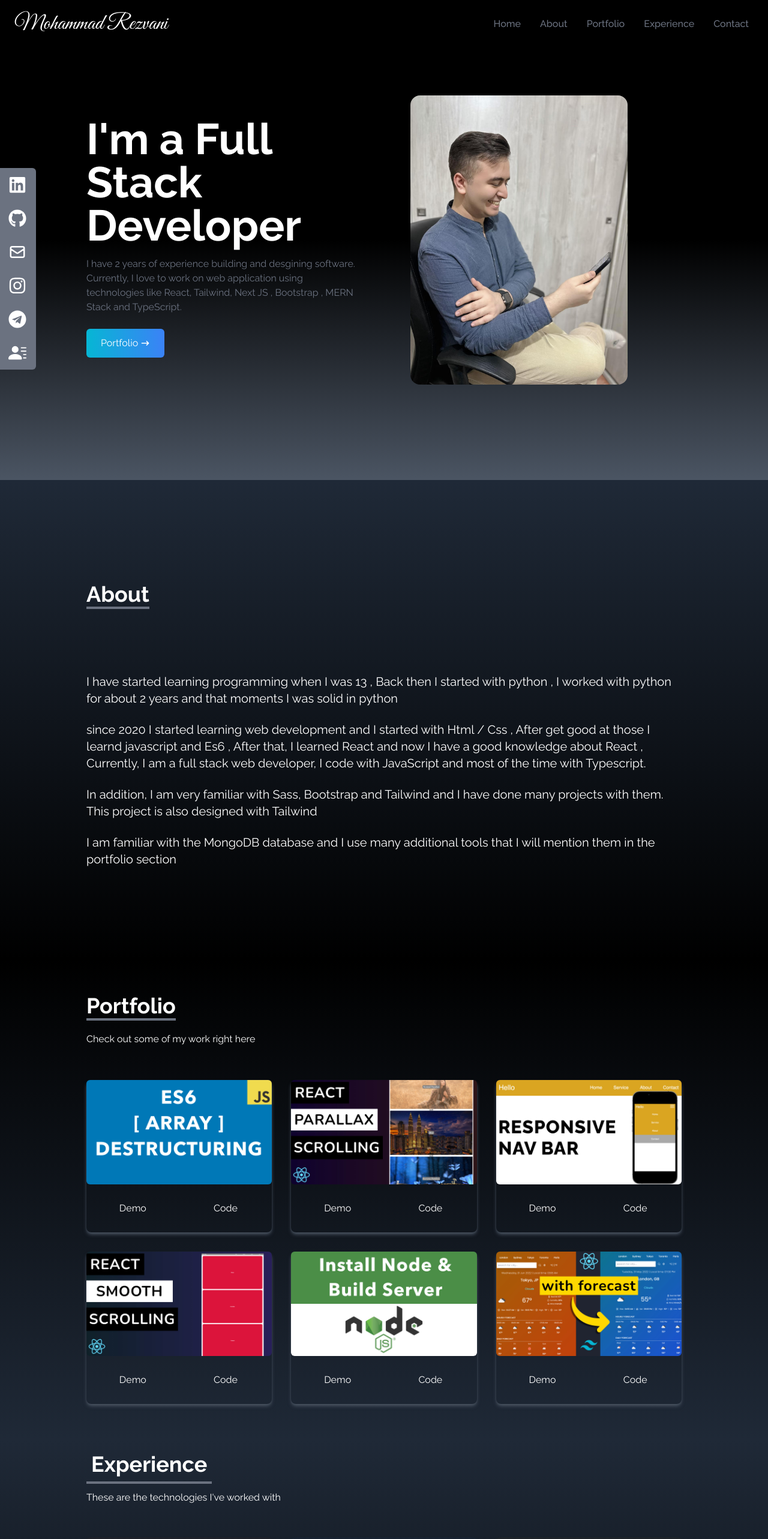
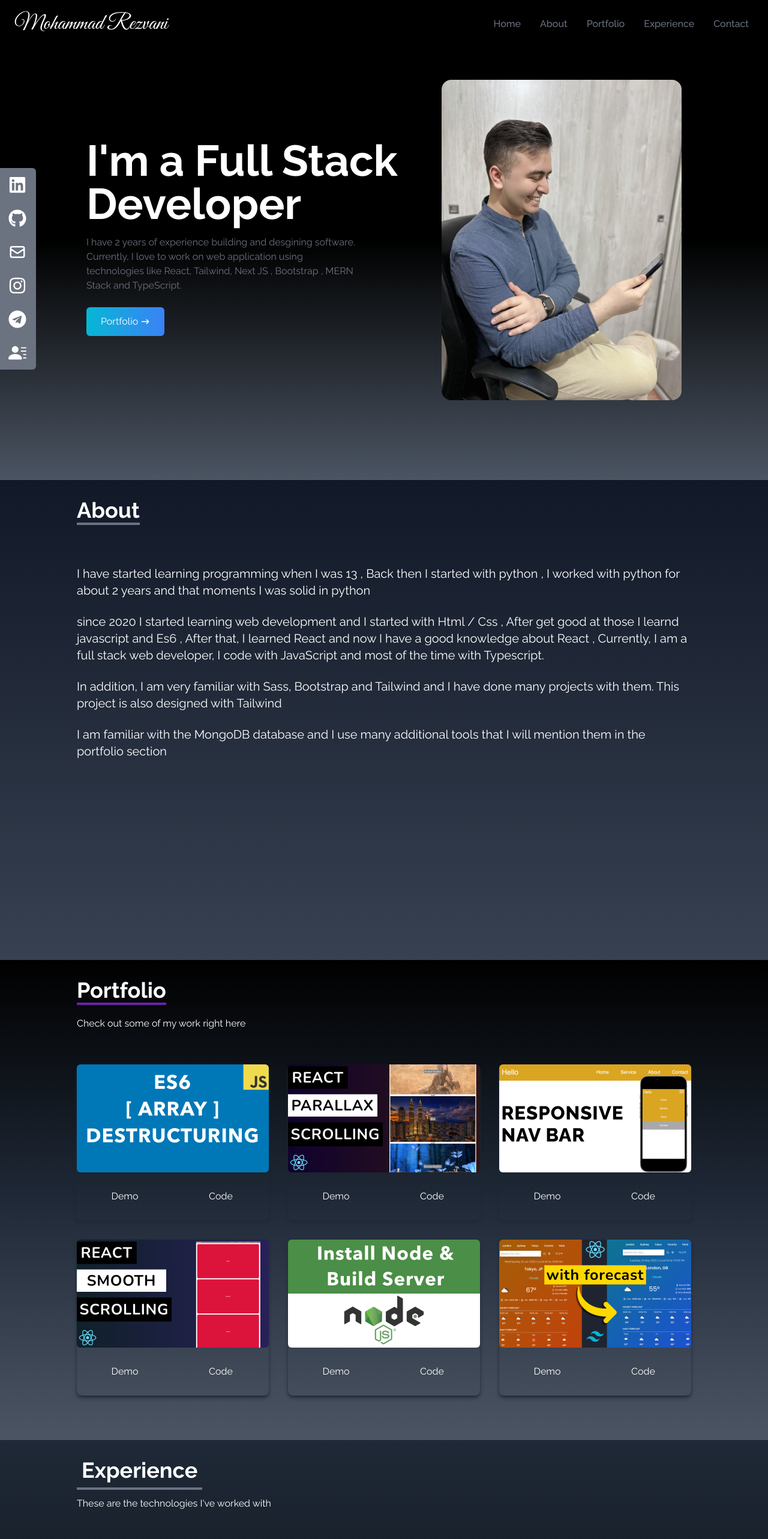
Before and after one commit to ImagineNo1/PortFolio, a React (Create React App) app: page / in a window 1280 px wide. Shown: the top 2565 px of the page at 60% size. Built offline with nearby package versions, Linux system fonts and the light colour scheme.

Commit message:
Responsived

```diff
--- a/src/components/About.jsx
+++ b/src/components/About.jsx
@@ -4,15 +4,15 @@ const About = () => {
   return (
     <div
       name="about"
-      className="w-full h-screen bg-gradient-to-b from-gray-800 to-black text-white"
+      className="pt-[30px] pb-9 w-full md:min-h-screen bg-gradient-to-b from-gray-900 to-gray-700 text-white"
     >
-      <div className="max-w-screen-lg p-4 mx-auto flex flex-col justify-center w-full h-full pb-20 md:pb-0">
-        <div className="pb-8 pt-10 md:pt-0">
+      <div className="w-[80%] mx-auto">
+        <div className="pb-8">
           <p className="text-4xl font-bold inline border-b-4 border-gray-500">
             About
           </p>
         </div>
-        <p className="text-xl mt-20">
+        <p className="text-xl mt-10">
           I have started learning programming when I was 13 , Back then I
           started with python , I worked with python for about 2 years and that
           moments I was solid in python
--- a/src/components/Contact.jsx
+++ b/src/components/Contact.jsx
@@ -4,9 +4,9 @@ const Contact = () => {
   return (
     <div
       name="contact"
-      className="w-full h-screen bg-gradient-to-b from-black to-gray-800 p-4 text-white"
+      className="w-full md:min-h-screen bg-gradient-to-b from-gray-700 to-black p-4 text-white"
     >
-      <div className="flex flex-col p-4 justify-center max-w-screen-lg mx-auto h-full">
+      <div className="w-[80%] mx-auto">
         <div className="pb-8">
           <p className="text-4xl font-bold inline border-b-4 border-gray-500">
             Contact
--- a/src/components/Experience.jsx
+++ b/src/components/Experience.jsx
@@ -92,9 +92,9 @@ const Experience = () => {
   return (
     <div
       name="experience"
-      className="bg-gradient-to-b from-gray-800 to-black w-full h-screen pt-10"
+      className="bg-gradient-to-b from-gray-800 to-black w-full md:min-h-screen py-[30px] text-white"
     >
-      <div className="max-w-screen-lg mx-auto p-4 flex flex-col justify-center w-full h-full text-white pb-36 md:pb-0">
+      <div className="w-[80%] mx-auto">
         <div>
           <p className="text-4xl font-bold border-b-4 border-gray-500 p-2 inline">
             Experience
--- a/src/components/Home.jsx
+++ b/src/components/Home.jsx
@@ -9,8 +9,8 @@ const Home = () => {
       name="home"
       className="w-full h-screen bg-gradient-to-b from-black via-black to-gray-600"
     >
-      <div className=" max-w-screen-lg mx-auto lg:flex items-center justify-center h-full px-4 ">
-        <div className="flex flex-col justify-center h-full">
+      <div className="mx-auto w-[80%] flex items-center justify-between h-full px-4 ">
+        <div>
           <h2 className="text-4xl sm:text-7xl font-bold text-white">
             I'm a Full Stack Developer
           </h2>
@@ -33,13 +33,12 @@ const Home = () => {
             </Link>
           </div>
         </div>
-        <div>
-          <img
-            src={HeroImage}
-            alt="my profile"
-            className="rounded-2xl mx-auto w-2/3 hidden lg:block"
-          />
-        </div>
+
+        <img
+          src={HeroImage}
+          alt="my profile"
+          className="rounded-2xl object-cover w-[400px] hidden lg:block"
+        />
       </div>
     </div>
   );
--- a/src/components/NavBar.jsx
+++ b/src/components/NavBar.jsx
@@ -31,7 +31,9 @@ const NavBar = () => {
   return (
     <div className="flex justify-between items-center w-full h-20 px-4 bg-black text-white fixed">
       <div>
-        <h1 className="text-4xl font-signature ml-2">Mohammad Rezvani</h1>
+        <h1 className="lg:text-4xl text-3xl font-signature ml-2">
+          Mohammad Rezvani
+        </h1>
       </div>
 
       <ul className="hidden md:flex">
--- a/src/components/Portfolio.jsx
+++ b/src/components/Portfolio.jsx
@@ -37,29 +37,31 @@ const Portfolio = () => {
   return (
     <div
       name="portfolio"
-      className="bg-gradient-to-b from-black to-gray-800 w-full md:h-screen text-white pb-5"
+      className="w-full md:min-h-screen bg-gradient-to-b from-black via-gray-800 to-gray-600 py-[30px]"
     >
-      <div className="max-w-screen-lg p-4 mx-auto flex flex-col justify-center w-full h-full pb-36 md:pb-0">
+      <div className="w-[80%] mx-auto ">
         <div className="pb-8">
-          <p className="text-4xl font-bold inline border-b-4 border-gray-500">
+          <p className="text-4xl font-bold inline border-b-4 border-purple-800 text-white">
             Portfolio
           </p>
-          <p className="py-6">Check out some of my work right here</p>
+          <p className="py-6 text-white">
+            Check out some of my work right here
+          </p>
         </div>
 
         <div className="grid sm:grid-cols-2 md:grid-cols-3 gap-8 px-12 sm:px-0">
           {portfolios.map(({ id, src }) => (
-            <div key={id} className=" shadow-md shadow-gray-600 rounded-lg">
+            <div key={id} className=" shadow-md shadow-gray-800 rounded-lg">
               <img
                 src={src}
                 alt=""
                 className="rounded-md duration-200 hover:scale-105"
               />
               <div className="flex items-center justify-center">
-                <button className=" w-1/2 px-6 py-3 m-4 duration-200 hover:scale-105">
+                <button className=" w-1/2 px-6 py-3 m-4 duration-200 hover:scale-105 text-white ">
                   Demo
                 </button>
-                <button className="px-6 py-3 w-1/2 m-4 duration-200 hover:scale-105">
+                <button className="px-6 py-3 w-1/2 m-4 duration-200 hover:scale-105 text-white">
                   Code
                 </button>
               </div>
```
